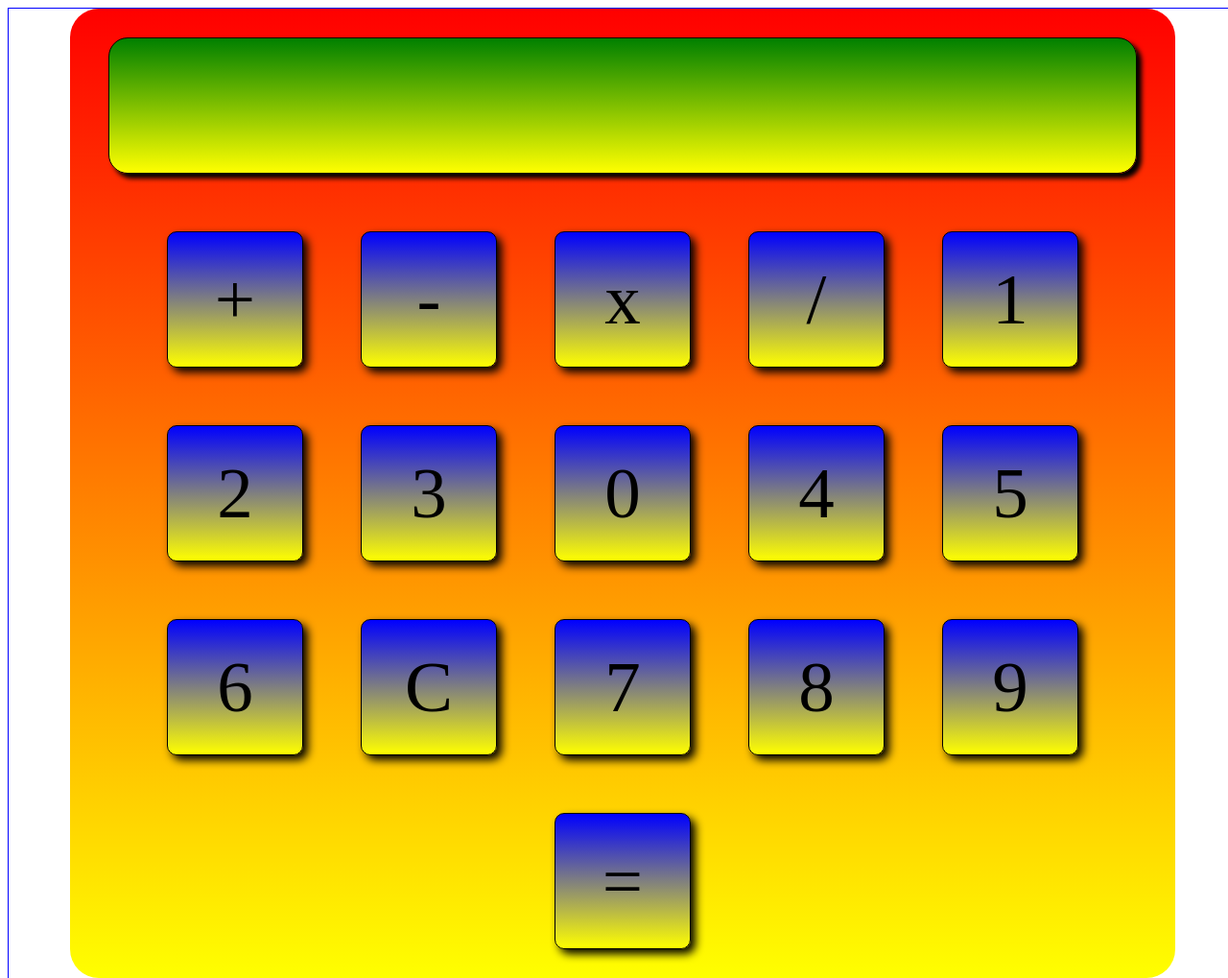
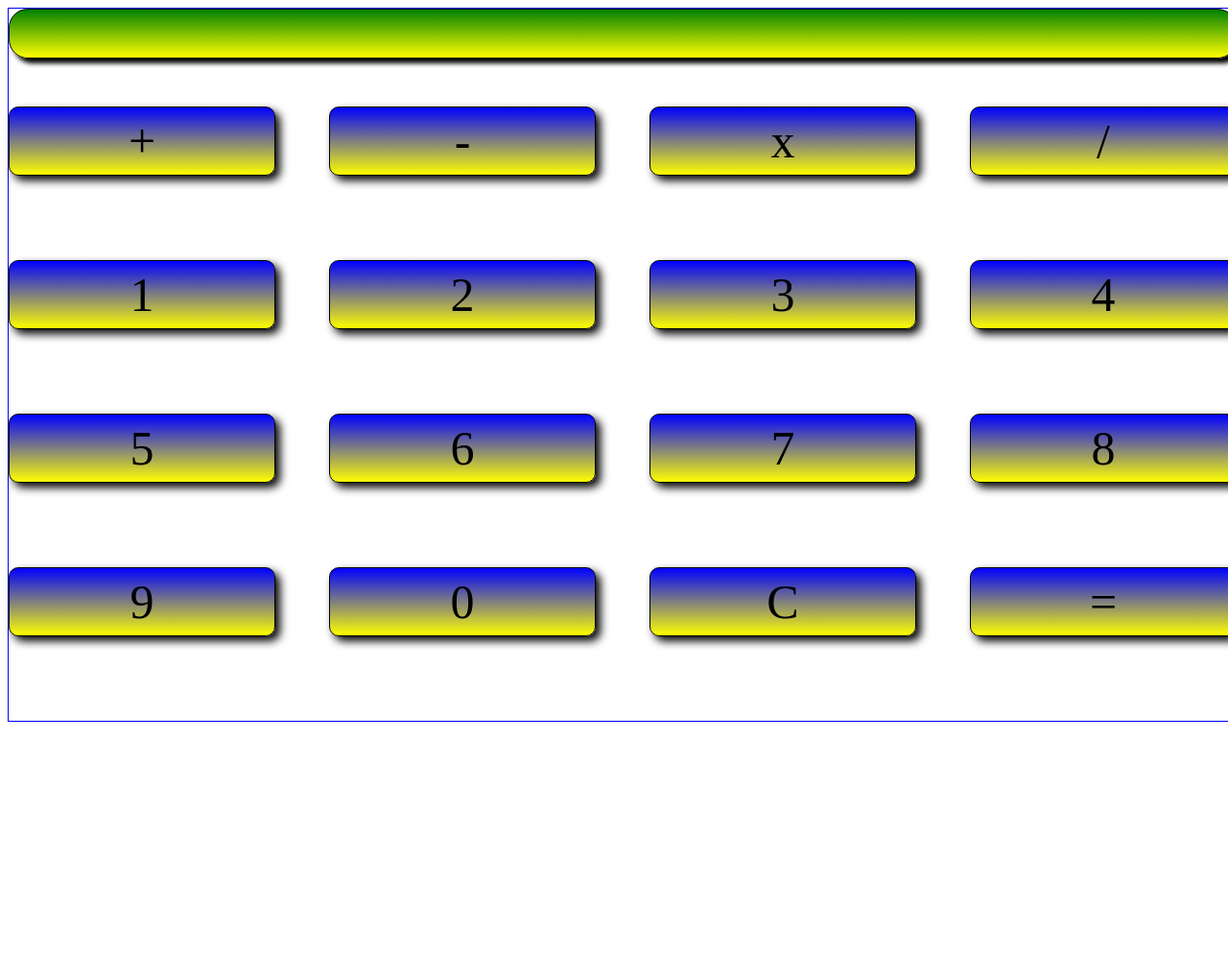
Before and after one commit to smilesr/op-jj-bb-25-calculator, a plain HTML site: page index.html in a window 1280 px wide. Shown: the top 1019 px of the page at 96% size. After the commit the page ends 800 px from the top, so only its background shows below. Drawn offline with Linux system fonts and the light colour scheme.

Commit message:
fixed interface so that 4 buttons per row are always maintained regardless of screen size

```diff
--- a/index.html
+++ b/index.html
@@ -7,43 +7,47 @@
     <meta name="viewport" content="width=device-width, initial-scale=1">
     <meta name="description" content="calculator">
     <meta name="author" content="Bob Smiles">
-    <link rel="stylesheet" href="style.css">
-
-
+    <link rel="stylesheet" href="style.css?v=0.13">
     <title>Calculator</title>
   </head>
   <body>
-    <div class = "container">
-      <div class = "face">
+    <div class = "face">
+      <div class = "container-screen">
   <!--     <div class = "row"> -->
         <div class = "screen">
           <span id="digits"></span>
         </div>
+      </div>
+      <div class = "container">
+        <!-- <div class = "row" -->
         <div class = "button plus" data-key="+">+</div>
         <div class = "button minus" data-key="-">-</div>
         <div class = "button times" data-key="*">x</div>
         <div class = "button divide" data-key="/">/</div>
-    <!--     </div> -->
-    <!--     <div class = "row"> -->
+       <!--  </div>
+        <div class = "row"> -->
         <div class = "button number one" data-key="1">1</div>
         <div class = "button number two " data-key="2">2</div>
         <div class = "button number three" data-key="3">3</div>
-        <div class = "button number zero" data-key="0">0</div>
-    <!--     </div> -->
-    <!--     <div class = "row"> -->
+
+
         <div class= "button number four" data-key="4">4</div>
+     <!--    </div>
+        <div class = "row"> -->
         <div class="button number five" data-key="5">5</div>
         <div class="button number six" data-key="6">6</div>
-        <div class="button clear-screen" data-key="C">C</div>
+
     <!--     </div> -->
     <!--     <div class = "row"> -->
         <div class= "button number seven" data-key="7">7</div>
         <div class= "button number eight" data-key="8">8</div>
-        <div class= "button number nine" data-key="9">9</div>
+        <div class= "button number nine" data-key="9">9</div> <div class = "button number zero" data-key="0">0</div>
+          <div class="button clear-screen" data-key="C">C</div>
         <div class= "button equal" data-key="=">=</div>
     <!--     </div> -->
       </div>
     </div>
-        <script src="script.js?v=1.3"></script>
+    <script src="script.js?v=1.3">
+    </script>
   </body>
 </html>
--- a/style.css
+++ b/style.css
@@ -1,37 +1,85 @@
 html {
-        font-size: 62.5%;
+  font-size: 62.5%;
  }
-.container {
+.face {
   min-height: 60vh;
   width: 100vw;
   border: 0.1rem solid blue;
-  display: flex;
-  justify-content: center;
-  align-items: center;
-
 /*   box-shadow: 0 0 0 1px red; */
 }
-.face {
+.container-screen {
   display: flex;
-  justify-content: center;
-  align-items: center;
+  /*justify-content: center;*/
+  /*align-items: center;*/
   flex-direction: row;
   flex-wrap: wrap;
-  margin: 0 auto;
-  background: red;
-  height: 90%;
-  width: 90%;
-  border-radius: 3rem;
-  background: linear-gradient(red,yellow);
+  margin-bottom: 5rem;
+  /*min-height: 10vh;*/
+  /*margin: 0 auto;*/
+  background: white;
+/*  height: 90%;
+  width: 90%;*/
+  border-top-right-radius: 3rem;
+  border-top-left-radius: 3rem;
+ /* background: linear-gradient(red,yellow);*/
+}
+.container {
+  display: flex;
+  /*justify-content: center;*/
+  /*align-items: center;*/
+  justify-content: space-between;
+  flex-direction: row;
+  flex-wrap: wrap;
+  height: 80vh;
+  /*margin: 0 auto;*/
+  background: white;
+/*  height: 90%;
+  width: 90%;*/
+  border-bottom-right-radius: 3rem;
+  border-bottom-left-radius: 3rem;
+  /*background: linear-gradient(red,yellow);*/
+}
+
+.button {
+  /*display: flex;*/
+  padding: 1rem;
+  max-height: 5rem;
+  /*width: 10rem;*/
+  /*flex-basis: 250px;*/
+  flex: 0 0 20%;
+  border: 0.1rem black solid;
+  line-height: 5rem;
+  text-align: center;
+  font-size: 5rem;
+  box-shadow: 0.5rem 0.5rem 1rem black;
+  background: blue;
+  background: linear-gradient(blue,yellow);
+  border-radius: 1rem;
+}
+
+/*@media screen and (max-width: 519px) {
+    .button {
+    flex-basis: 100px;
+  }
 
 }
+@media screen and (max-width: 699px) and (min-width: 520px) {
+  .button {
+    flex-basis: 175px;
+  }
+}
 
+@media (min-width: 700px) {
+  .button {
+    flex-basis: 250px;
+  }
+}*/
 .screen {
   border: 0.1rem solid black;
-  min-height: 14rem;
-  width: 90rem;
-  flex-grow: 8;
-  margin: 3rem 4rem 3rem 4rem;
+  min-height: 5rem;
+  flex-basis: 1200px;
+  flex-grow: 1;
+  flex-shrink: 1;
   box-shadow: 0.5rem 0.5rem 0.5rem black;
   background: green;
   background: linear-gradient(green,yellow);
@@ -41,25 +89,12 @@ html {
 #digits {
   float: right;
   color: white;
-  line-height: 12rem;
+  line-height: 5rem;
   text-align: center;
-  font-size: 10rem;
+  font-size: 5rem;
   margin-right: 2rem;
 }
-.button {
-  margin: 3rem;
-  padding: 2rem;
-  height: 10rem;
-  width: 10rem;
-  border: 0.1rem black solid;
-  line-height: 10rem;
-  text-align: center;
-  font-size: 7.5rem;
-  box-shadow: 0.5rem 0.5rem 1rem black;
-  background: blue;
-  background: linear-gradient(blue,yellow);
-  border-radius: 1rem;
-}
+
 
 .button:hover {
   background: yellow;
```
